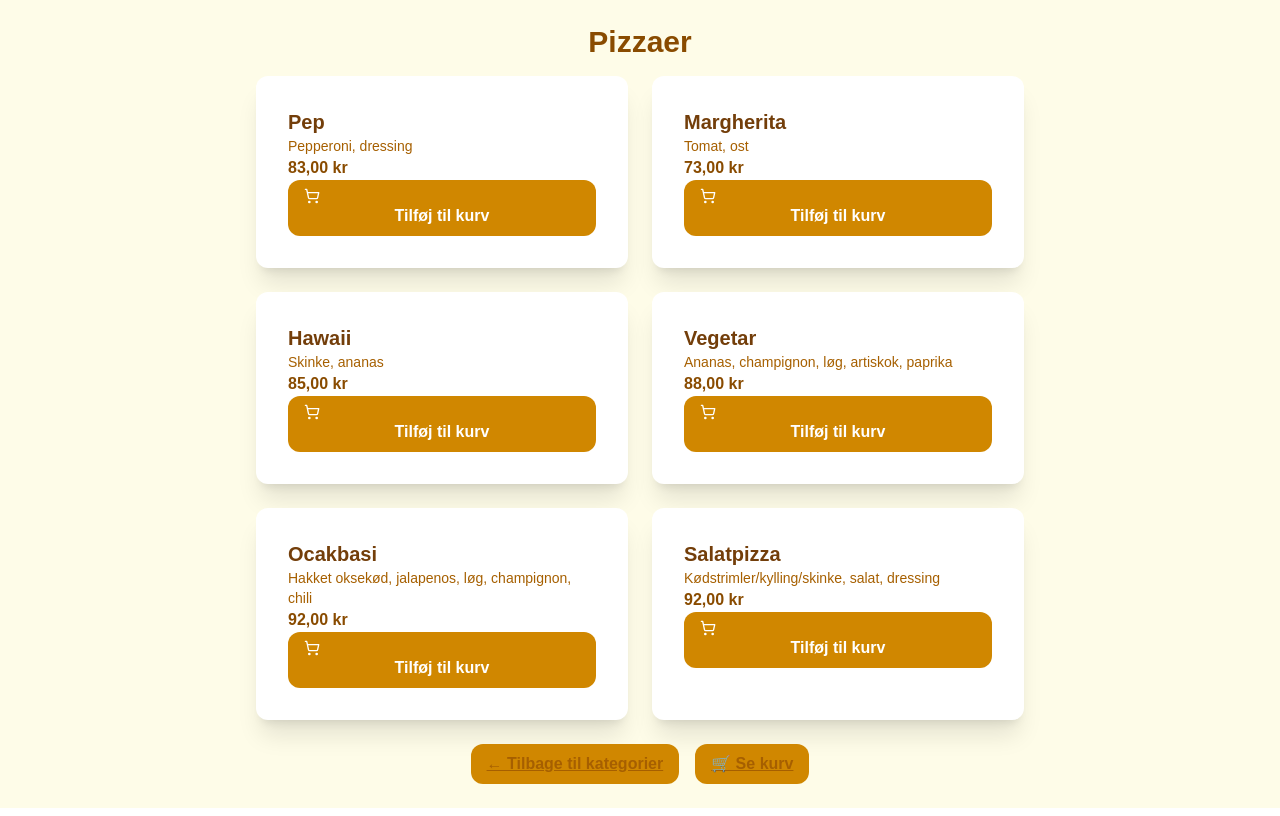
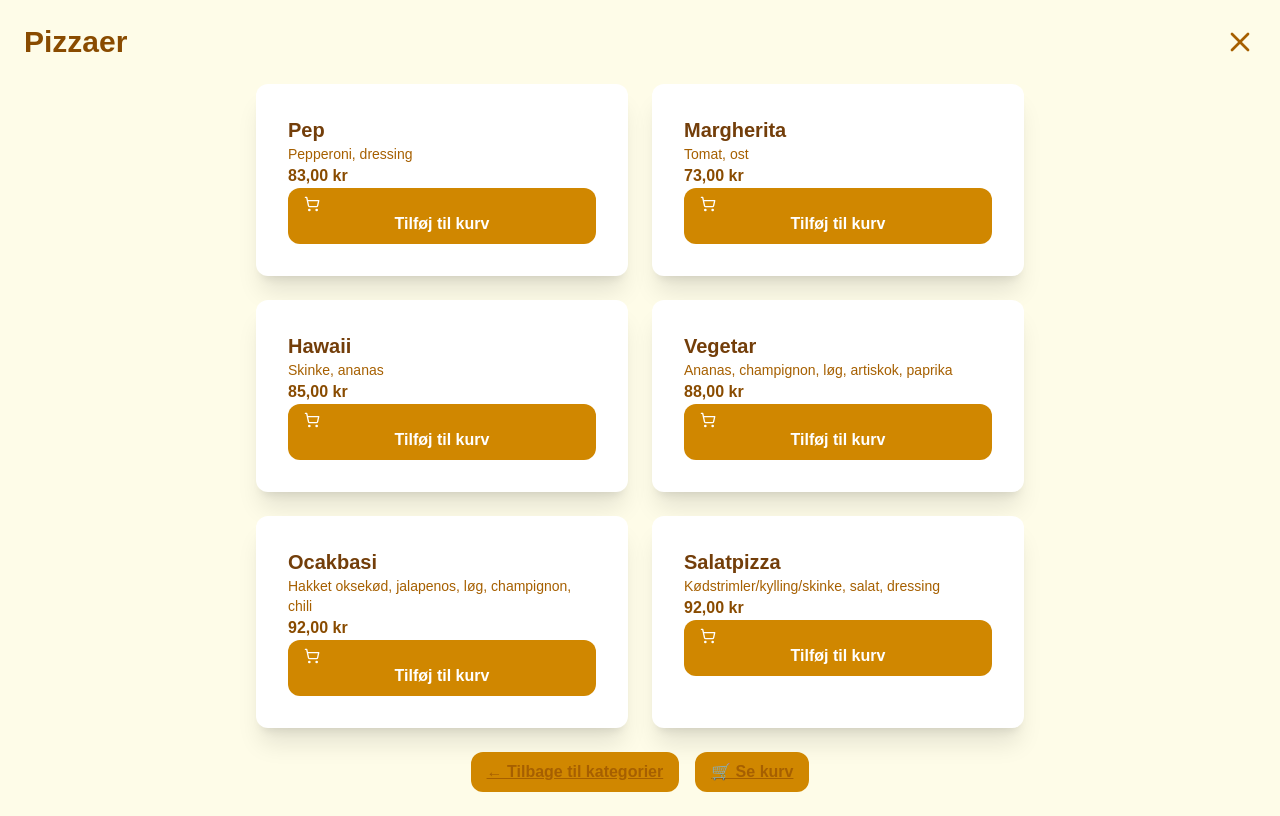
Before and after one commit to Adamvillaro/scanogskip, a Next.js app: page /testmenu in a window 1280 px wide. Both pictures are taken after a click on the button "Pizzaer". Built offline with nearby package versions, Linux system fonts and the light colour scheme.

Commit message:
Opdateret testmenu med kategorier og tilbageknap

```diff
--- a/pages/testmenu.js
+++ b/pages/testmenu.js
@@ -1,7 +1,7 @@
 // Ny version af testmenu med trinvis navigation mellem kategorier og retter
 import { Card, CardContent } from "../components/ui/card";
 import { Button } from "../components/ui/button";
-import { ShoppingCart } from "lucide-react";
+import { ShoppingCart, X } from "lucide-react";
 import React, { useState } from "react";
 
 export default function TestMenu() {
@@ -75,7 +75,7 @@ export default function TestMenu() {
         <h2 className="text-3xl font-bold text-yellow-900 mb-4">Tak for din bestilling!</h2>
         <p className="text-lg text-yellow-800">Dit nummer er</p>
         <p className="text-6xl font-extrabold text-yellow-700 mt-2 mb-6">#{orderNumber}</p>
-        <button onClick={() => setOrderNumber(null)} className="mt-4 bg-yellow-600 hover:bg-yellow-700 text-white px-6 py-2 rounded-full">
+        <button onClick={() => { setOrderNumber(null); setView("categories"); }} className="mt-4 bg-yellow-600 hover:bg-yellow-700 text-white px-6 py-2 rounded-full">
           ← Gå tilbage og bestil mere
         </button>
       </div>
@@ -85,10 +85,10 @@ export default function TestMenu() {
   if (view === "categories") {
     return (
       <div className="min-h-screen bg-yellow-50 p-6 text-center">
-        <h1 className="text-4xl font-bold text-yellow-800 mb-6">Vælg kategori</h1>
+        <h1 className="text-4xl font-bold text-yellow-800 mb-6 border-b pb-2">Vælg kategori</h1>
         <div className="grid grid-cols-1 sm:grid-cols-2 gap-6 max-w-2xl mx-auto">
           {categories.map((cat) => (
-            <Button key={cat.name} onClick={() => { setSelectedCategory(cat); setView("items"); }} className="bg-yellow-600 hover:bg-yellow-700 text-white py-6">
+            <Button key={cat.name} onClick={() => { setSelectedCategory(cat); setView("items"); }} className="bg-yellow-600 hover:bg-yellow-700 text-white py-6 text-xl font-semibold">
               {cat.name}
             </Button>
           ))}
@@ -107,7 +107,10 @@ export default function TestMenu() {
   if (view === "items" && selectedCategory) {
     return (
       <div className="min-h-screen bg-yellow-50 p-6">
-        <h1 className="text-3xl font-bold text-yellow-800 mb-4 text-center">{selectedCategory.name}</h1>
+        <div className="flex justify-between items-center mb-6">
+          <h1 className="text-3xl font-bold text-yellow-800">{selectedCategory.name}</h1>
+          <button onClick={() => setView("categories")}> <X className="w-8 h-8 text-yellow-700" /></button>
+        </div>
         <div className="grid grid-cols-1 sm:grid-cols-2 gap-6 max-w-3xl mx-auto">
           {selectedCategory.items.map((item, index) => (
             <Card key={index} className="rounded-2xl shadow-xl">
@@ -115,10 +118,7 @@ export default function TestMenu() {
                 <h3 className="text-xl font-bold text-yellow-900">{item.name}</h3>
                 <p className="text-yellow-700 text-sm">{item.description}</p>
                 <p className="text-yellow-800 font-semibold">{item.price},00 kr</p>
-                <Button
-                  className="bg-yellow-600 hover:bg-yellow-700 text-white w-full"
-                  onClick={() => addToCart(item)}
-                >
+                <Button className="bg-yellow-600 hover:bg-yellow-700 text-white w-full" onClick={() => addToCart(item)}>
                   <ShoppingCart className="h-4 w-4 mr-2" /> Tilføj til kurv
                 </Button>
               </CardContent>
```
